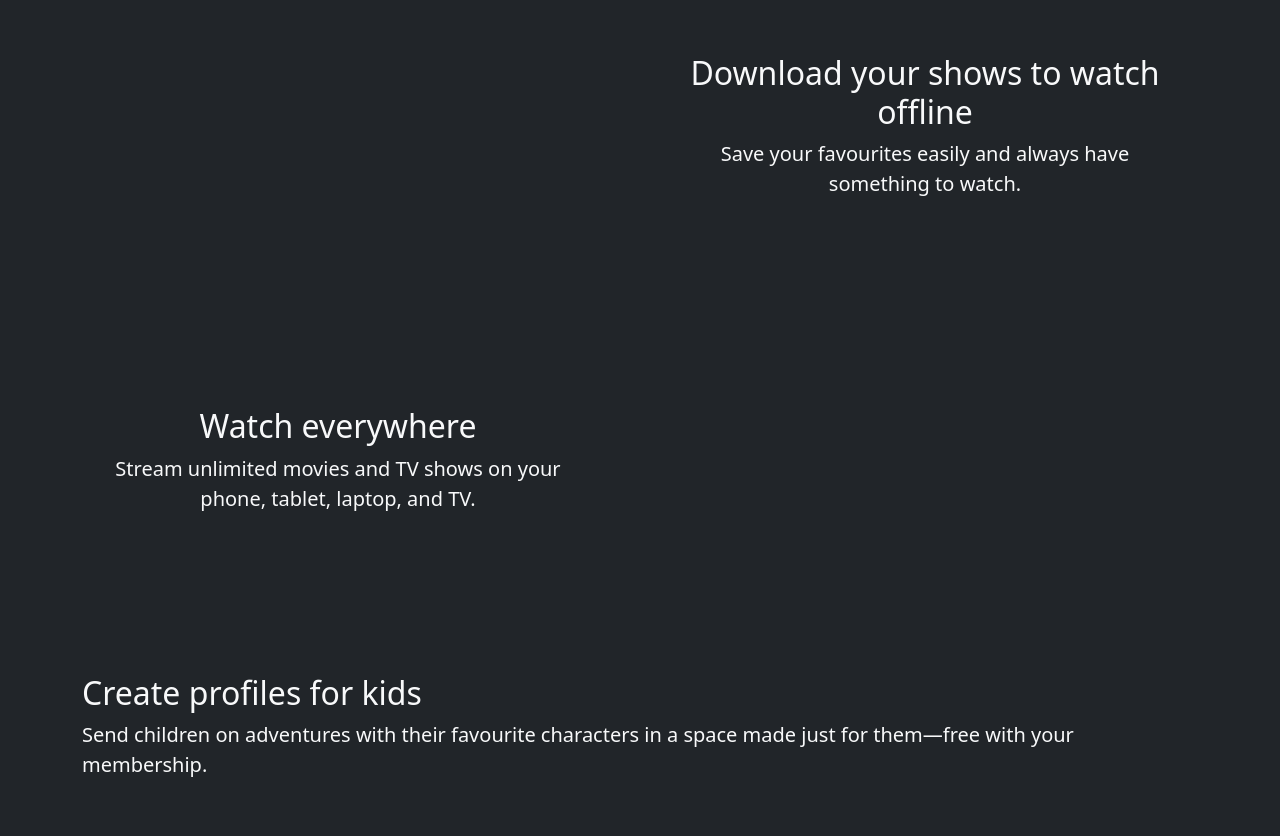
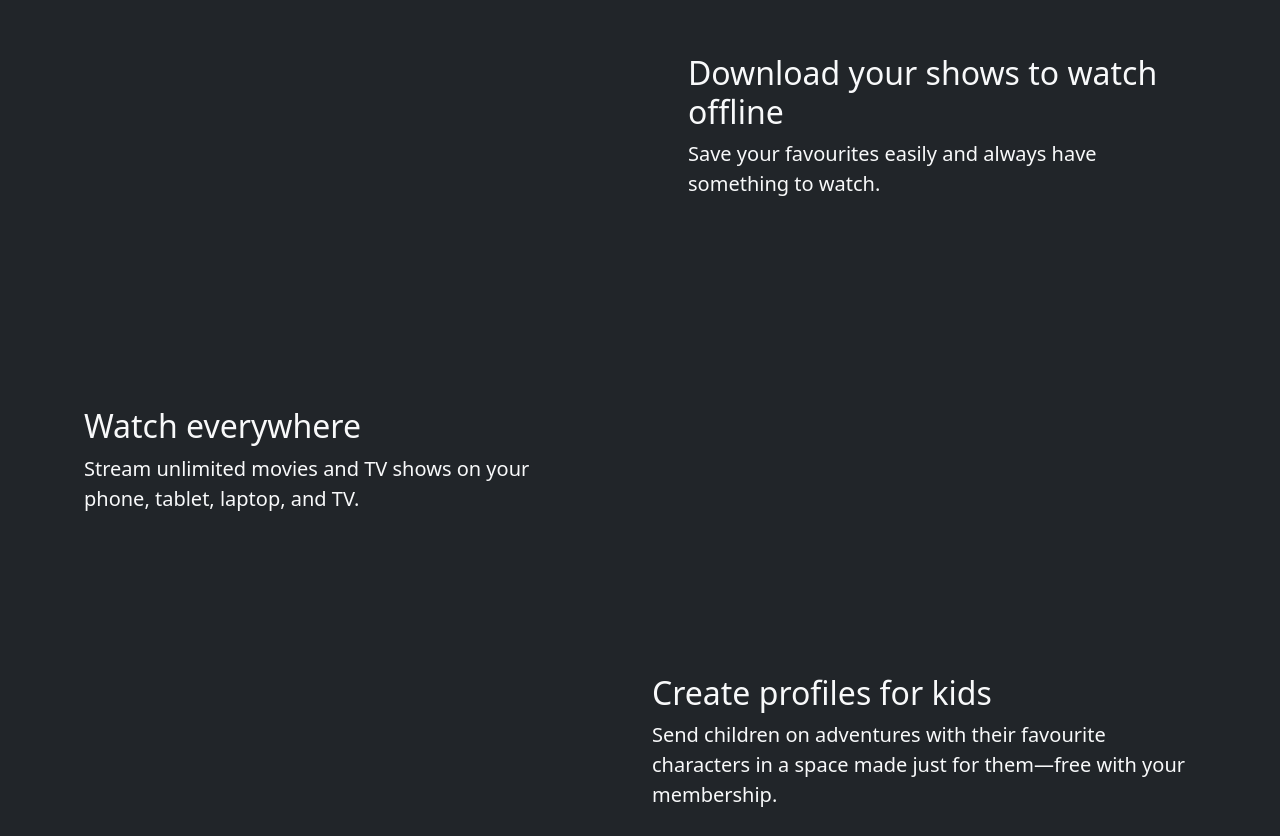
Before and after one commit to Pranavk-official/netflix-clone, a plain HTML site: page index.html in a window 1280 px wide. Shown: the part 776-1612 px from the top of the page. Drawn offline with nearby package versions, Linux system fonts and the light colour scheme.

Commit message:
touching up

```diff
--- a/index.html
+++ b/index.html
@@ -81,7 +81,7 @@
                 <div class="col-md p-5">
                     <!-- img -->
                 </div>
-                <div class="col-md p-5 text-sm-center">
+                <div class="col-md p-5 text-lg-start text-md-start text-sm-center">
                     <div>
                         <h2>Download your shows to watch offline</h2>
                         <p class="lead">Save your favourites easily and always have something to watch.</p>
@@ -97,7 +97,7 @@
 
     <section class="p-5 bg-dark text-light">
         <div class="row">
-            <div class="col-md p-5 text-sm-center">
+            <div class="col-md p-5 text-lg-start text-md-start text-sm-center">
                 <div>
                     <h2>Watch everywhere</h2>
                     <p class="lead">Stream unlimited movies and TV shows on your phone, tablet, laptop, and TV.</p>
@@ -120,7 +120,7 @@
                 <div class="col-md">
                     <!-- img -->
                 </div>
-                <div class="col-mdtext-sm-center">
+                <div class="col-md text-lg-start text-md-start text-sm-center">
                     <div>
                         <h2>Create profiles for kids</h2>
                         <p class="lead">Send children on adventures with their favourite characters in a space made just for them—free with your membership.</p>
```
